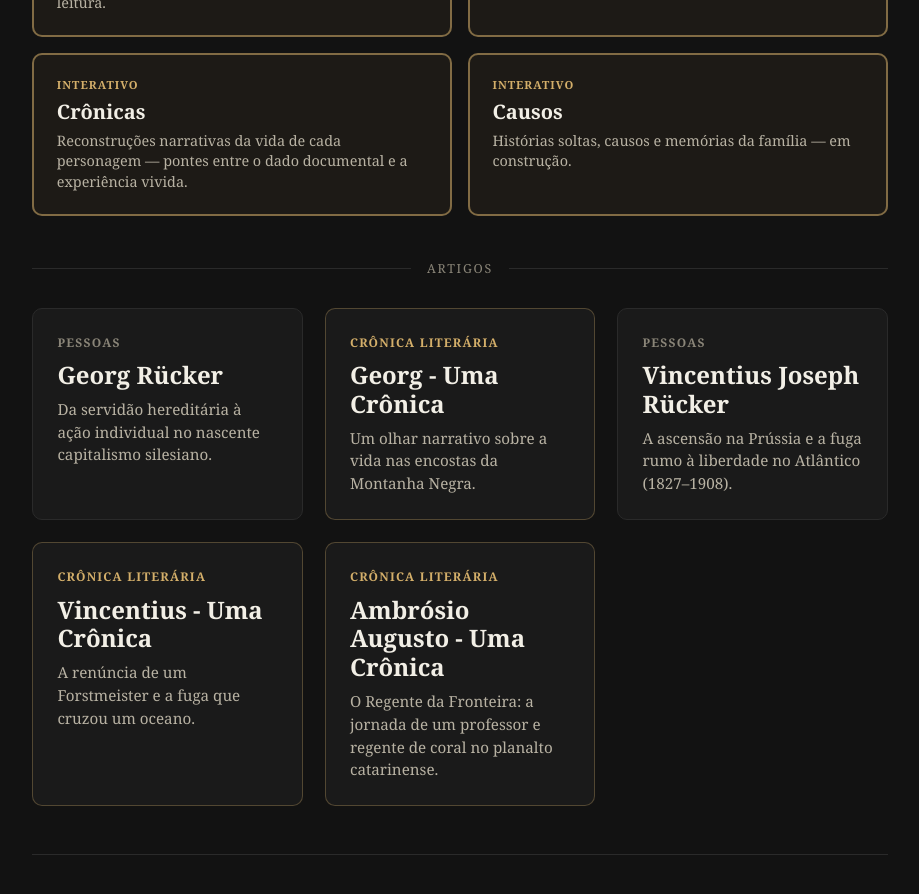
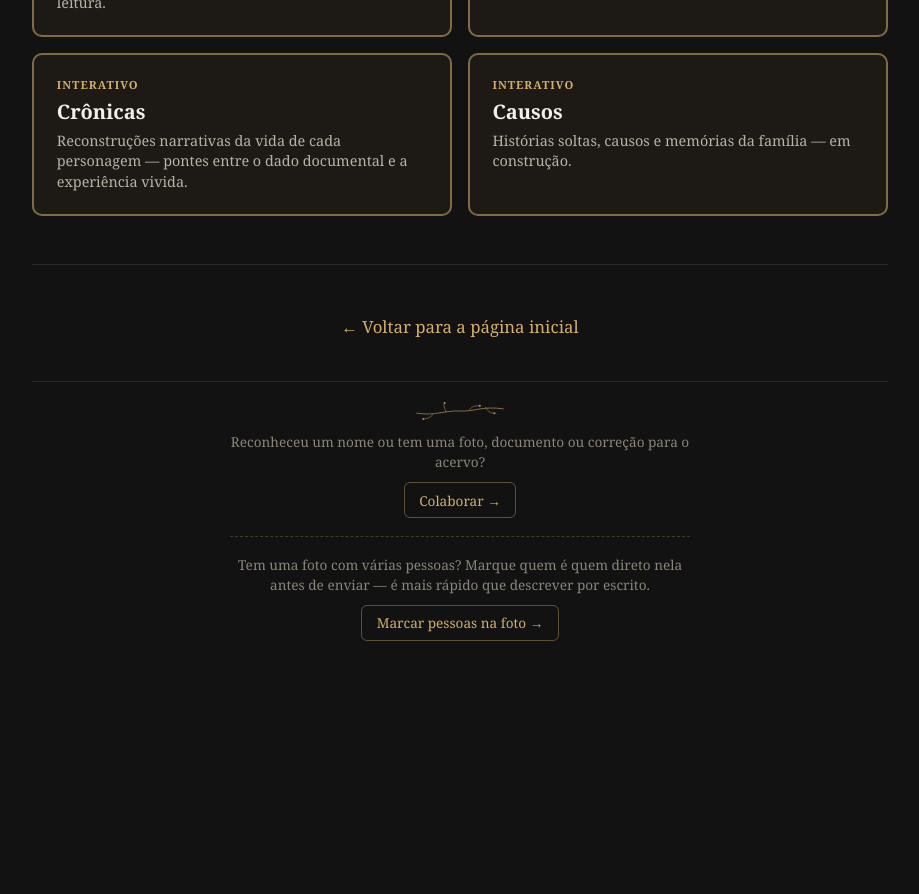
Before and after one commit to frucker-muss/frucker-muss.github.io, a Jekyll site: the page built from familia.html, in a window 1280 px wide and 900 px high, scrolled down 553 px. Shown: the top 894 px of the window, without its empty margins (180-1099 px from the left). Built offline with Jekyll 4.4.1, drawn with Linux system fonts in a browser that asks for light colours; after the commit the page ends 1276 px from its top, so only the background shows below that.

Commit message:
Reorganizar navegação: separar Pessoas e Crônicas em páginas dedicadas, publicar crônica de Albano Rücker (#10)
Co-authored-by: Claude <noreply@anthropic.com>

```diff
--- a/familia.html
+++ b/familia.html
@@ -97,55 +97,6 @@ title: "Família Rücker"
 
 </div>
 
-<!-- Separador com rótulo -->
-<div style="display: flex; align-items: center; gap: 1rem; max-width: 900px; margin: 2.6rem auto 1.8rem;">
-  <div style="flex: 1; height: 1px; background: #2a2a2a;"></div>
-  <span style="font-size: 0.78rem; color: #8a8578; text-transform: uppercase; letter-spacing: 0.14em; white-space: nowrap;">Artigos</span>
-  <div style="flex: 1; height: 1px; background: #2a2a2a;"></div>
-</div>
-
-<!-- ============================================================
-     ARTIGOS — crônicas e perfis históricos.
-     ============================================================ -->
-<div class="home-grid">
-
-  <!-- Cartão: Georg (Perfil Histórico) -->
-  <a href="{{ '/familia/georg-rucker.html' | relative_url }}" class="card" style="padding: 1.5rem; text-align: left; justify-content: flex-start;">
-    <span style="font-size: 0.75rem; color: #8a8578; text-transform: uppercase; letter-spacing: 0.1em; margin-bottom: 0.5rem; display: block; font-weight: bold;">Pessoas</span>
-    <h3 style="margin-bottom: 0.5rem; font-size: 1.5rem; border: none;">Georg Rücker</h3>
-    <p style="font-size: 0.95rem;">Da servidão hereditária à ação individual no nascente capitalismo silesiano.</p>
-  </a>
-
-  <!-- Cartão: Georg (Crônica) -->
-  <a href="{{ '/familia/georg-uma-cronica.html' | relative_url }}" class="card" style="padding: 1.5rem; text-align: left; justify-content: flex-start; border-color: rgba(212, 175, 106, 0.3);">
-    <span style="font-size: 0.75rem; color: #d4af6a; text-transform: uppercase; letter-spacing: 0.1em; margin-bottom: 0.5rem; display: block; font-weight: bold;">Crônica Literária</span>
-    <h3 style="margin-bottom: 0.5rem; font-size: 1.5rem; border: none;">Georg - Uma Crônica</h3>
-    <p style="font-size: 0.95rem;">Um olhar narrativo sobre a vida nas encostas da Montanha Negra.</p>
-  </a>
-
-  <!-- Cartão: Vincentius -->
-  <a href="{{ '/familia/vincentius-joseph-rucker.html' | relative_url }}" class="card" style="padding: 1.5rem; text-align: left; justify-content: flex-start;">
-    <span style="font-size: 0.75rem; color: #8a8578; text-transform: uppercase; letter-spacing: 0.1em; margin-bottom: 0.5rem; display: block; font-weight: bold;">Pessoas</span>
-    <h3 style="margin-bottom: 0.5rem; font-size: 1.5rem; border: none;">Vincentius Joseph Rücker</h3>
-    <p style="font-size: 0.95rem;">A ascensão na Prússia e a fuga rumo à liberdade no Atlântico (1827–1908).</p>
-  </a>
-
-  <!-- Cartão: Vincentius (Crônica) -->
-  <a href="{{ '/familia/vincenz-uma-cronica.html' | relative_url }}" class="card" style="padding: 1.5rem; text-align: left; justify-content: flex-start; border-color: rgba(212, 175, 106, 0.3);">
-    <span style="font-size: 0.75rem; color: #d4af6a; text-transform: uppercase; letter-spacing: 0.1em; margin-bottom: 0.5rem; display: block; font-weight: bold;">Crônica Literária</span>
-    <h3 style="margin-bottom: 0.5rem; font-size: 1.5rem; border: none;">Vincentius - Uma Crônica</h3>
-    <p style="font-size: 0.95rem;">A renúncia de um Forstmeister e a fuga que cruzou um oceano.</p>
-  </a>
-
-  <!-- Cartão: Ambrósio Augusto (Crônica) -->
-  <a href="{{ '/familia/ambrosio-augusto-uma-cronica.html' | relative_url }}" class="card" style="padding: 1.5rem; text-align: left; justify-content: flex-start; border-color: rgba(212, 175, 106, 0.3);">
-    <span style="font-size: 0.75rem; color: #d4af6a; text-transform: uppercase; letter-spacing: 0.1em; margin-bottom: 0.5rem; display: block; font-weight: bold;">Crônica Literária</span>
-    <h3 style="margin-bottom: 0.5rem; font-size: 1.5rem; border: none;">Ambrósio Augusto - Uma Crônica</h3>
-    <p style="font-size: 0.95rem;">O Regente da Fronteira: a jornada de um professor e regente de coral no planalto catarinense.</p>
-  </a>
-
-</div>
-
 <hr style="margin-top: 3rem; border-color: #2a2a2a;">
 
 <p style="font-size: 1.05rem; text-align: center;"><a href="{{ '/' | relative_url }}">← Voltar para a página inicial</a></p>
--- a/familia/pessoas.html
+++ b/familia/pessoas.html
@@ -3,10 +3,6 @@ layout: default
 title: "Pessoas"
 description: "Perfis individuais da família Rücker — origem, trajetória e fontes documentais de cada um."
 ---
-
-<p style="font-size: 1.1rem; color: #b8b2a3; text-align: center; max-width: 600px; margin: 0 auto 2.5rem;">
-  Perfis individuais — quem foi cada um, em detalhe: origem, trajetória e fontes documentais.
-</p>
 
 <div class="home-grid">
 
```
Also changed, not shown: familia/albano-rucker-uma-cronica.html (renamed from familia/previa-albano-rucker.html, +16 -2 lines), familia/cronicas.html (+7 -4 lines).
